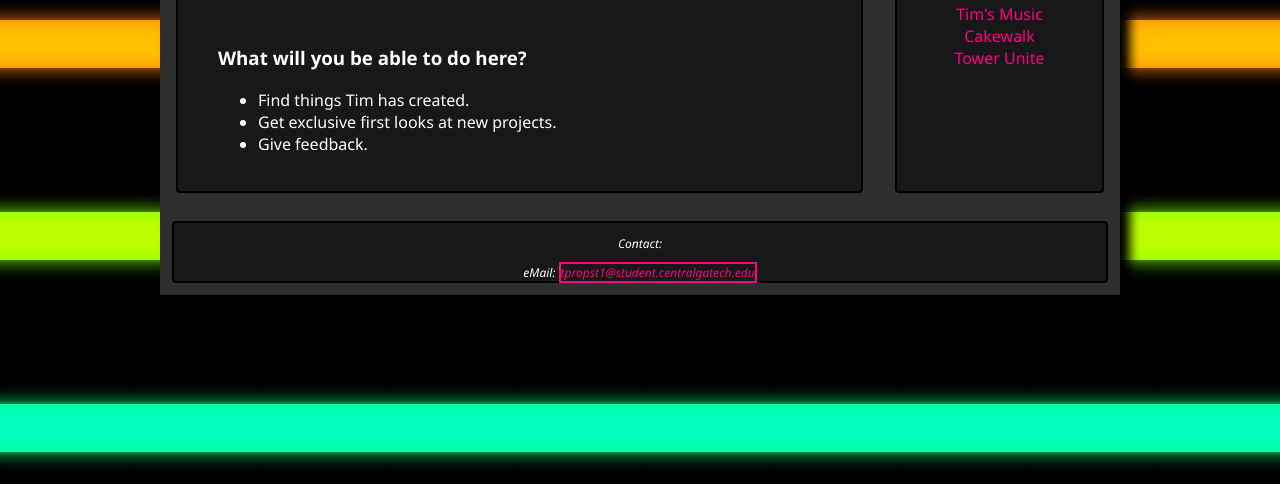
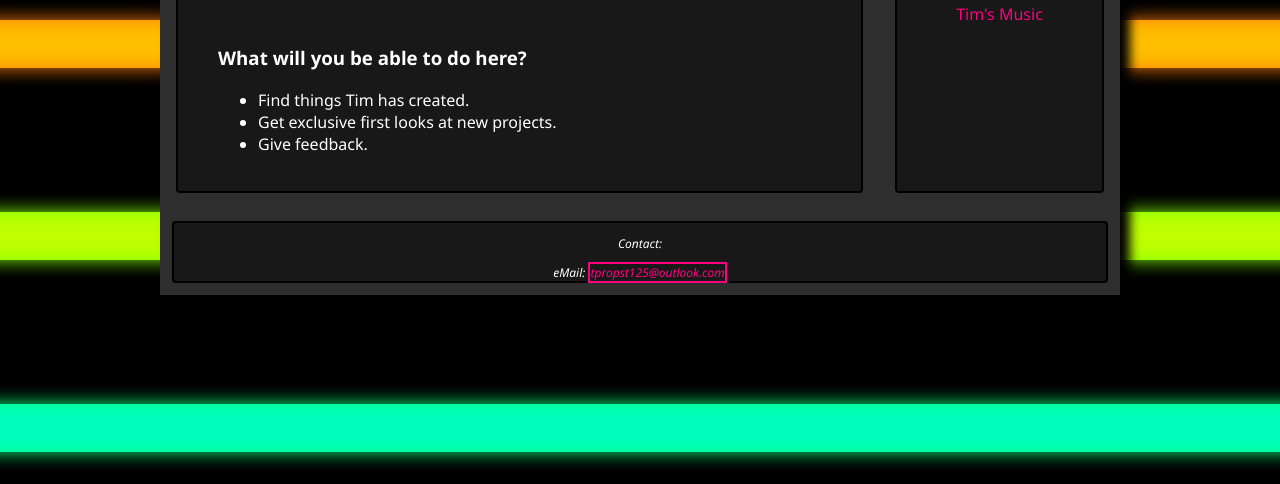
Before and after one commit to Timtrinox/Timtrinox.github.io, a plain HTML site: page index.html in a window 1280 px wide. Shown: the part 316-800 px from the top of the page. Drawn offline with Linux system fonts and the light colour scheme.

Commit message:
Changed some links in the index file

```diff
--- a/index.html
+++ b/index.html
@@ -36,7 +36,7 @@
 
         <footer class="window">
             <p>Contact:</p>
-            eMail: <a href="mailto:tpropst1@student.centralgatech.edu">tpropst1@student.centralgatech.edu</a>
+            eMail: <a href="mailto:tpropst125@outlook.com">tpropst125@outlook.com</a>
         </footer>
 
         <section class="window">
@@ -45,8 +45,6 @@
                 <hr style="width: 100%; text-align: center;">
                 <a href="about.html">About</a><br>
                 <a href="https://timtrinox.bandcamp.com/" target="_blank">Tim's Music</a><br>
-                <a href="https://www.bandlab.com/products/cakewalk" target="_blank">Cakewalk</a><br>
-                <a href="https://towerunite.com/" target="_blank">Tower Unite</a><br>
             </figure>
 
         </section>
```
